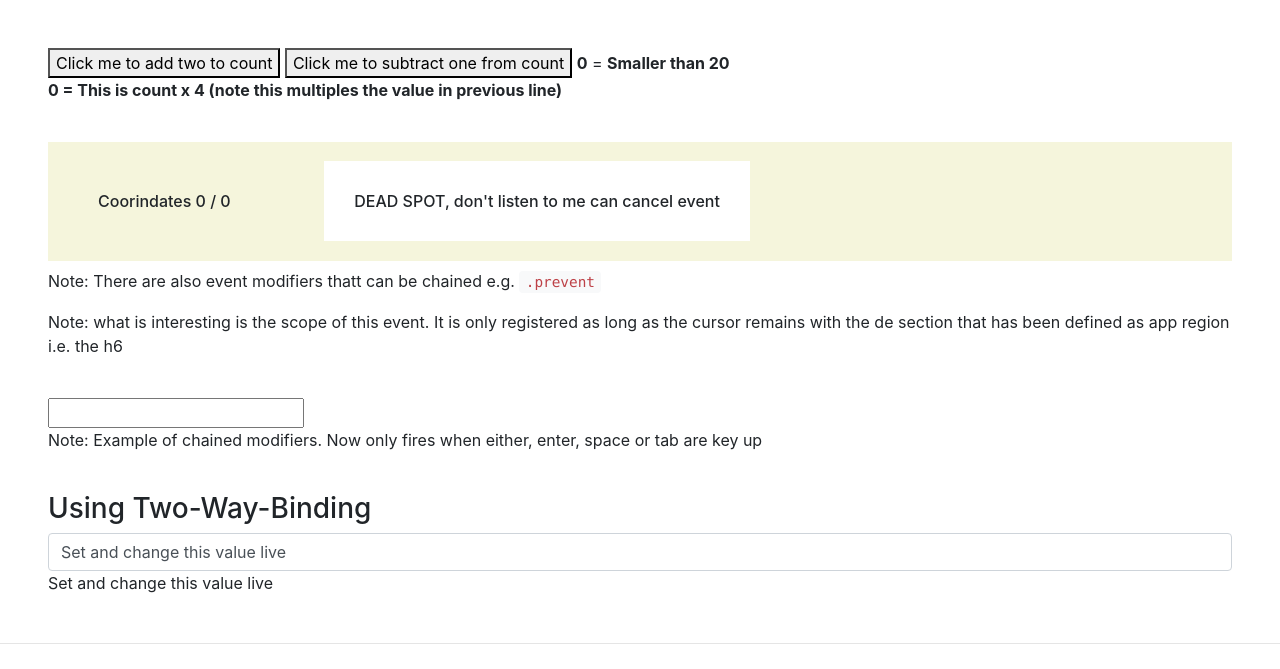
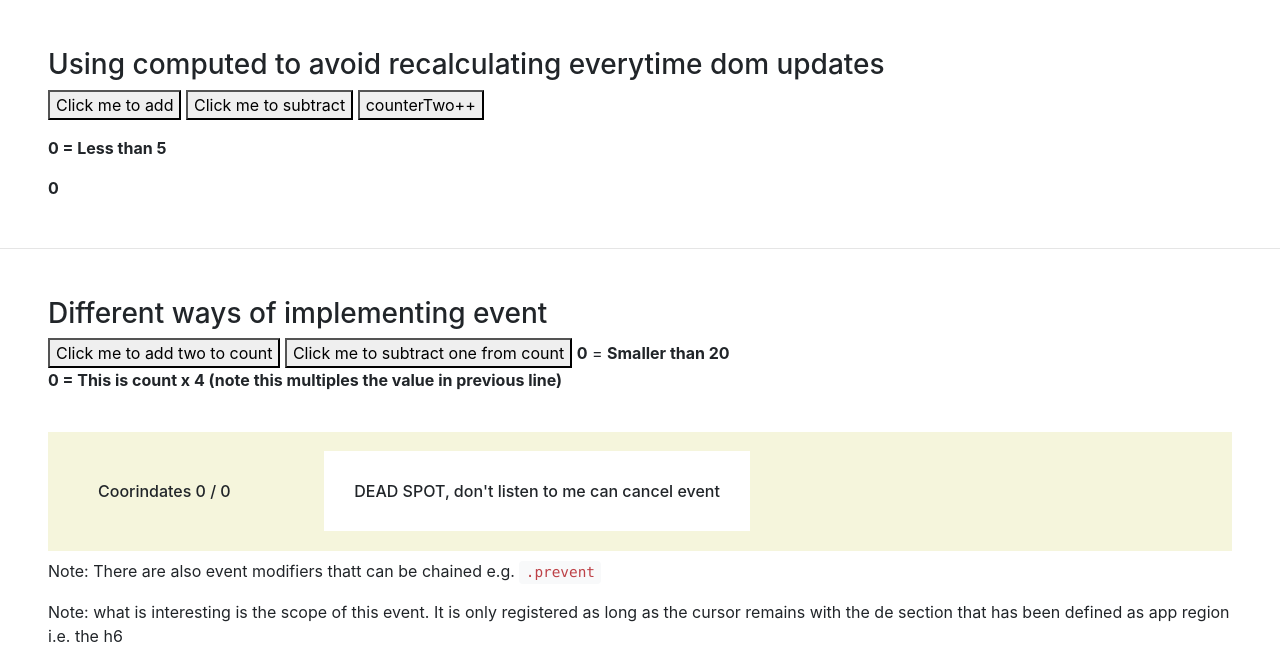
Before and after one commit to Timidfriendly/Udemy-Vue-JS2, a website: page src/index.html in a window 1280 px wide. Shown: the top 669 px of the page. Drawn offline with Linux system fonts and the light colour scheme.

Commit message:
Section 2 - 23. Reacting to Changes with Computed Properties

```diff
--- a/src/index.html
+++ b/src/index.html
@@ -31,7 +31,22 @@
 
     <body>
 
+        <section id="Section2-Lecture23">
+            <h3>Using computed to avoid recalculating everytime dom updates</h3>
+            <p>
+                <button v-on:click="counter++">Click me to add</button>
+                <button v-on:click="counter--">Click me to subtract</button>
+                <button v-on:click="counterTwo++">counterTwo++</button>
+
+            </p>
+            <p><strong>{{ counter }} {{ output }}</strong></p>
+            <p><strong>{{ counterTwo }}</strong></p>
+        </section>
+
+        <hr>
+
         <section id="Section2-Lecture16">
+            <h3>Different ways of implementing event</h3>
             <p>
                 <button v-on:click="addOne(2, $event)">Click me to add two to count</button>
                 <button v-on:click="counter = counter - 1">Click me to subtract one from count</button>
--- a/src/js/main.js
+++ b/src/js/main.js
@@ -1,3 +1,19 @@
+new Vue({
+    el: '#Section2-Lecture23',
+    data: {
+        counter: 0,
+        counterTwo: 0           // 'computed' Methods that call this property will not be rerendered if the value of 'counter' changes
+                                // However if that is not the case for normal methods. if just value value changes all methods will cause dom update of views
+    },
+    computed: {                 // This analyses the method and caches if it finds a reference to a data property.
+        output: function () {   // In this case a reference to counter.
+            return this.counter > 5 ? '= Greater than 5' : '= Less than 5';
+        }
+    }
+});
+
+
+
 new Vue({
     el: '#Section2-Lecture16',
     data: {
```
